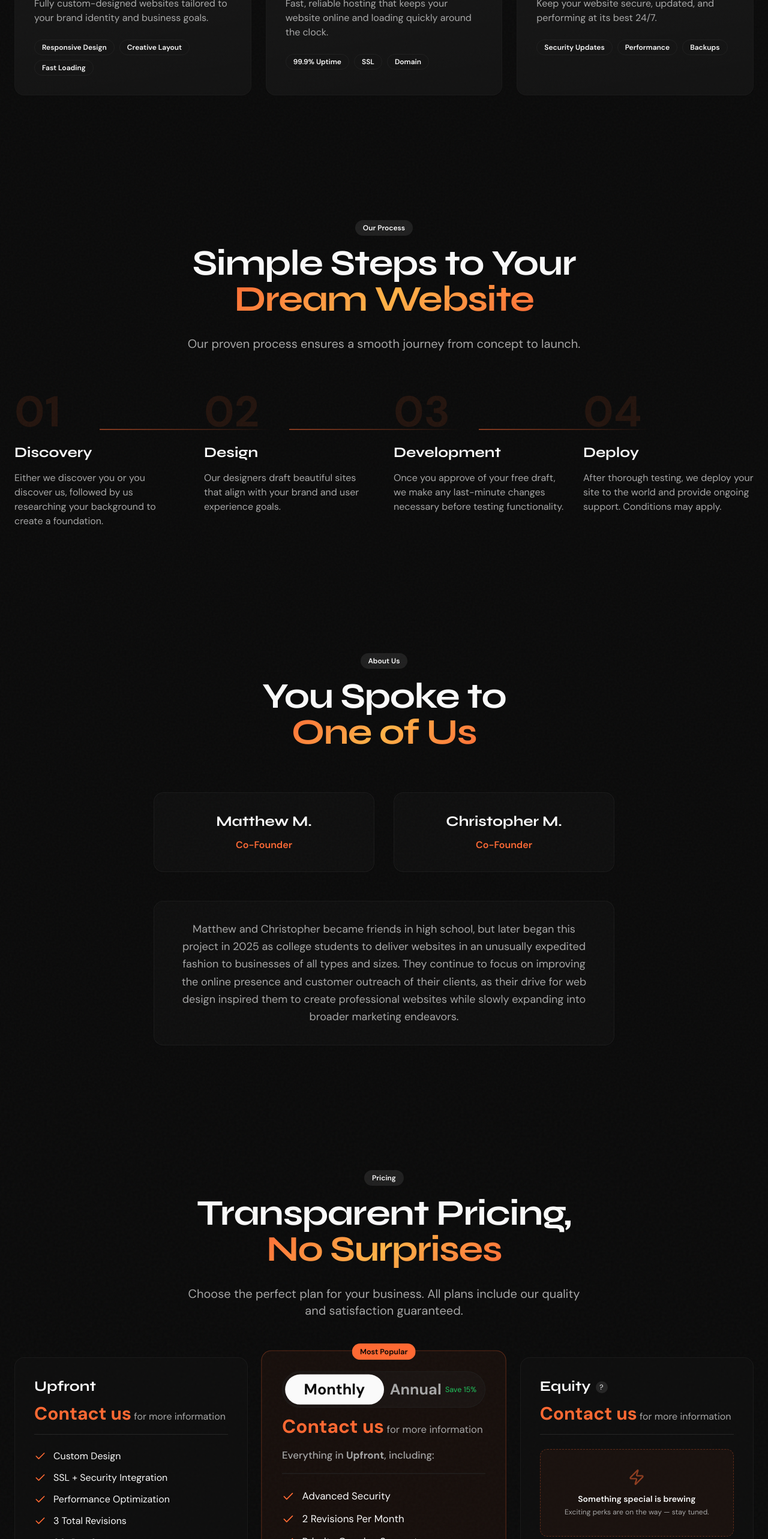
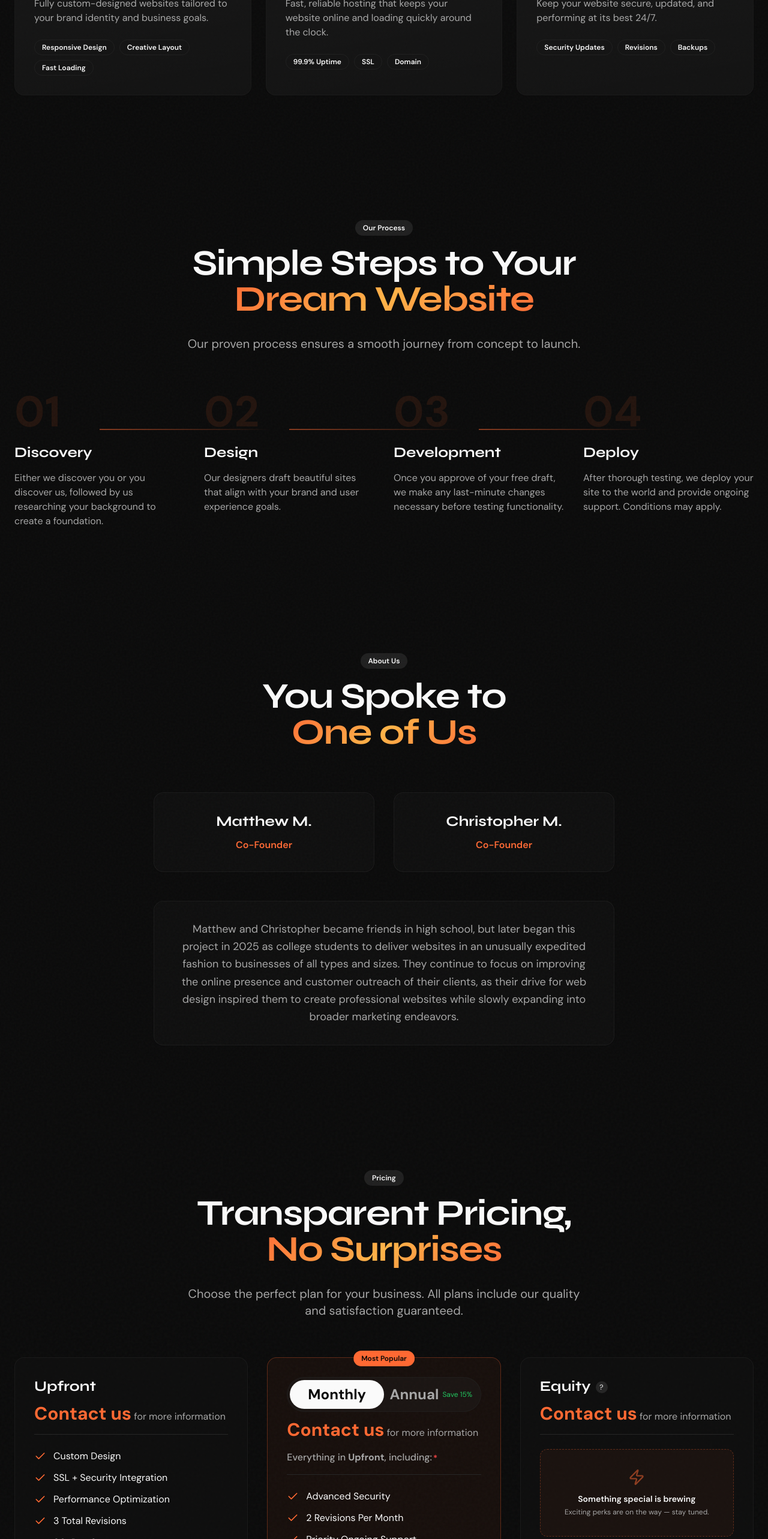
Before and after one commit to matrixfrr/GimmeASite, a Next.js app: page / in a window 1280 px wide. Shown: the part 1635-4201 px from the top of the page at 60% size. Built offline with nearby package versions, Linux system fonts and the light colour scheme.

Commit message:
Service/desc animations, re-trigger, asterisk, bounce removal, font, green fix, FAQ/badge

```diff
--- a/src/app/page.tsx
+++ b/src/app/page.tsx
@@ -43,7 +43,7 @@ const faqItems: { question: string; answer: React.ReactNode }[] = [
   },
   {
     question: "What's included in the plans?",
-    answer: "All plans include custom design, hosting, maintenance / revisions, the support period specified in each plan, etc.",
+    answer: "All plans include custom design, hosting, revisions, specified support periods, etc.",
   },
   {
     question: "What if I need revisions to my site?",
@@ -373,16 +373,15 @@ function ServicesSection() {
       icon: Zap,
       title: "Maintenance",
       description: "Keep your website secure, updated, and performing at its best 24/7.",
-      features: ["Security Updates", "Performance", "Backups"],
+      features: ["Security Updates", "Revisions", "Backups"],
     },
   ];
 
-  const [highlightedService, setHighlightedService] = useState<string | null>(null);
+  const [serviceAnimKeys, setServiceAnimKeys] = useState<Record<string, number>>({});
   useEffect(() => {
     const handler = (e: Event) => {
       const svc = (e as CustomEvent).detail as string;
-      setHighlightedService(svc);
-      setTimeout(() => setHighlightedService(null), 10000);
+      setServiceAnimKeys(prev => ({ ...prev, [svc]: (prev[svc] || 0) + 1 }));
     };
     window.addEventListener("highlightService", handler);
     return () => window.removeEventListener("highlightService", handler);
@@ -390,7 +389,7 @@ function ServicesSection() {
 
   return (
     <>
-      <style>{`@keyframes servicePop{0%{transform:scale(1)}7%{transform:scale(1.04)}16%{transform:scale(1)}26%{transform:scale(1.02)}36%{transform:scale(1)}100%{transform:scale(1)}} .service-pop{animation:servicePop 10s ease-out forwards}`}</style>
+      <style>{`@keyframes servicePop{0%{transform:scale(1);box-shadow:none}5%{transform:scale(1.1);box-shadow:0 0 0 4px rgba(249,115,22,0.75),0 24px 64px rgba(249,115,22,0.2)}13%{transform:scale(0.96);box-shadow:0 0 0 2px rgba(249,115,22,0.45)}22%{transform:scale(1.06);box-shadow:0 0 0 2px rgba(249,115,22,0.25)}31%{transform:scale(1);box-shadow:none}100%{transform:scale(1)}} .service-pop{animation:servicePop 15s ease-out forwards}`}</style>
       <section id="services" className="py-20 relative noise-bg">
       <div className="max-w-7xl mx-auto px-6">
         <div className="text-center max-w-3xl mx-auto mb-16">
@@ -408,8 +407,8 @@ function ServicesSection() {
         <div className="grid md:grid-cols-2 lg:grid-cols-3 gap-6">
           {services.map((service) => (
             <Card
-              key={service.title}
-              className={`p-8 bg-card/50 hover-lift card-shine group cursor-pointer border transition-all ${highlightedService === service.title ? "service-pop border-primary/40 shadow-primary/10" : "border-border/50"}`}
+              key={`${service.title}-${serviceAnimKeys[service.title] || 0}`}
+              className={`p-8 bg-card/50 border-border/50 hover-lift card-shine group cursor-pointer ${serviceAnimKeys[service.title] ? "service-pop" : ""}`}
             >
               <div className="w-14 h-14 bg-primary/10 rounded-xl flex items-center justify-center mb-6 group-hover:bg-primary/20 transition-colors">
                 <service.icon className="w-7 h-7 text-primary" />
@@ -531,14 +530,9 @@ function PricingSection({ onOpenPayment }: { onOpenPayment: (plan: "one-time" |
   const [showComingSoon, setShowComingSoon] = useState(false);
   const [showEquityCmsPopup, setShowEquityCmsPopup] = useState(false);
   const [monthlyBilling, setMonthlyBilling] = useState<"monthly" | "annual">("monthly");
-  const [descHighlight, setDescHighlight] = useState(false);
-  const [_descHLInit, _setDescHLInit] = useState(false);
+  const [descAnimKey, setDescAnimKey] = useState(-1);
   useEffect(() => {
-    if (!_descHLInit) { _setDescHLInit(true); return; }
-    setDescHighlight(true);
-    const _t = setTimeout(() => setDescHighlight(false), 5000);
-    return () => clearTimeout(_t);
-  // eslint-disable-next-line react-hooks/exhaustive-deps
+    setDescAnimKey(k => k + 1);
   }, [monthlyBilling]);
 
   const plans = [
@@ -582,7 +576,7 @@ function PricingSection({ onOpenPayment }: { onOpenPayment: (plan: "one-time" |
 
   return (
     <>
-      <style>{`@keyframes descPop{0%{transform:scale(1)}8%{transform:scale(1.06)}16%{transform:scale(0.98)}24%{transform:scale(1.02)}32%{transform:scale(1)}100%{transform:scale(1)}} .desc-pop{animation:descPop 5s ease-out forwards}`}</style>
+      <style>{`@keyframes descPop{0%{transform:scale(1)}6%{transform:scale(1.13)}14%{transform:scale(0.95)}22%{transform:scale(1.06)}30%{transform:scale(0.99)}38%{transform:scale(1)}100%{transform:scale(1)}} .desc-pop{animation:descPop 8s ease-out forwards}`}</style>
       <section id="pricing" className="py-32 relative noise-bg">
       <div className="max-w-7xl mx-auto px-6">
         <div className="text-center max-w-3xl mx-auto mb-16">
@@ -603,7 +597,7 @@ function PricingSection({ onOpenPayment }: { onOpenPayment: (plan: "one-time" |
               key={plan.name}
               className={`p-8 relative group ${
                 plan.popular
-                  ? "bg-primary/5 border-primary/30 animate-attention-bounce"
+                  ? "bg-primary/5 border-primary/30"
                   : "bg-card/50 border-border/50"
               } hover-lift`}
             >
@@ -628,7 +622,7 @@ function PricingSection({ onOpenPayment }: { onOpenPayment: (plan: "one-time" |
                       onClick={() => setMonthlyBilling("annual")}
                       className={`relative z-10 flex-1 py-2 text-center text-2xl font-bold rounded-full transition-colors duration-300 flex items-center justify-center gap-1.5 ${monthlyBilling === "annual" ? "text-background" : "text-muted-foreground hover:text-foreground"}`}
                     >
-                      Annual <span className={`text-xs font-normal ${monthlyBilling === "annual" ? "text-green-700" : "text-green-500"}`}>Save 15%</span>
+                      Annual <span className="text-xs font-normal text-green-500">Save 15%</span>
                     </button>
                   </div>
                 </div>
@@ -657,9 +651,9 @@ function PricingSection({ onOpenPayment }: { onOpenPayment: (plan: "one-time" |
                 <span className="text-muted-foreground"> {plan.priceLabel}</span>
               </div>
               {plan.description && (
-                <p className={`mb-4 font-medium text-muted-foreground ${plan.name === "Monthly" && descHighlight ? "desc-pop" : ""}`}>
+                <p key={descAnimKey} className={`mb-4 font-medium text-muted-foreground ${plan.name === "Monthly" && descAnimKey > 0 ? "desc-pop" : ""}`}>
                   {plan.name === "Monthly"
-                    ? <span>Everything in <strong>{monthlyBilling === "annual" ? "Monthly" : "Upfront"}</strong>, including:</span>
+                    ? <span>Everything in <strong>{monthlyBilling === "annual" ? "Monthly" : "Upfront"}</strong>, including:<span title="Conditions may apply." className="text-red-500 font-bold text-sm cursor-help ml-0.5 align-middle">*</span></span>
                     : plan.description}
                 </p>
               )}
```
